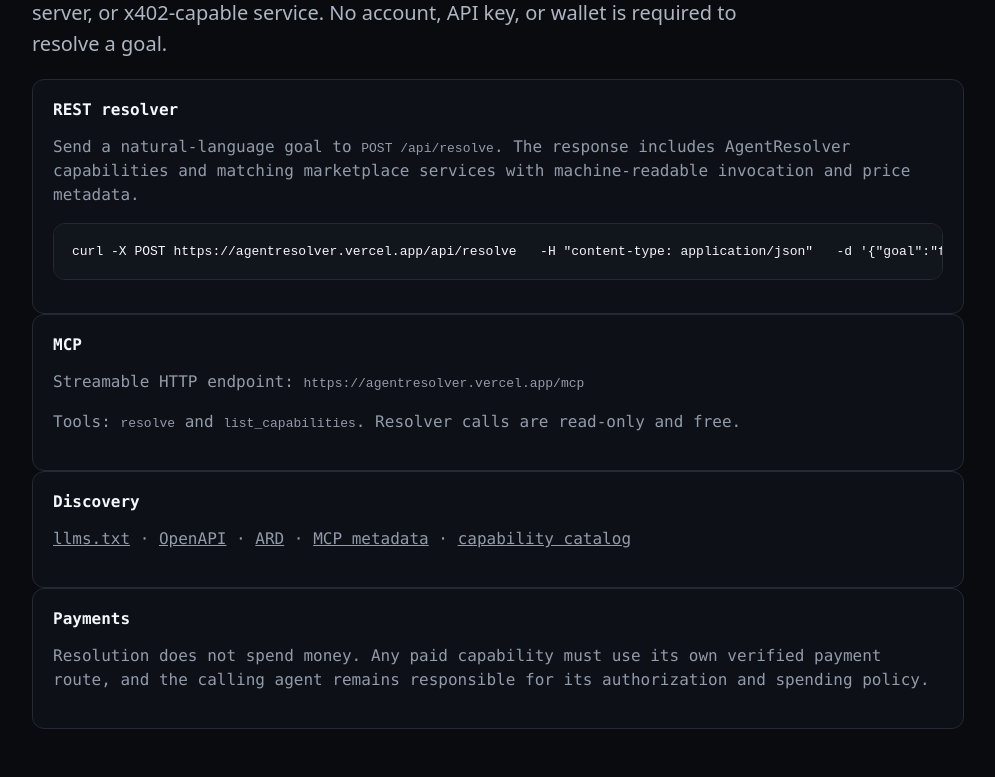
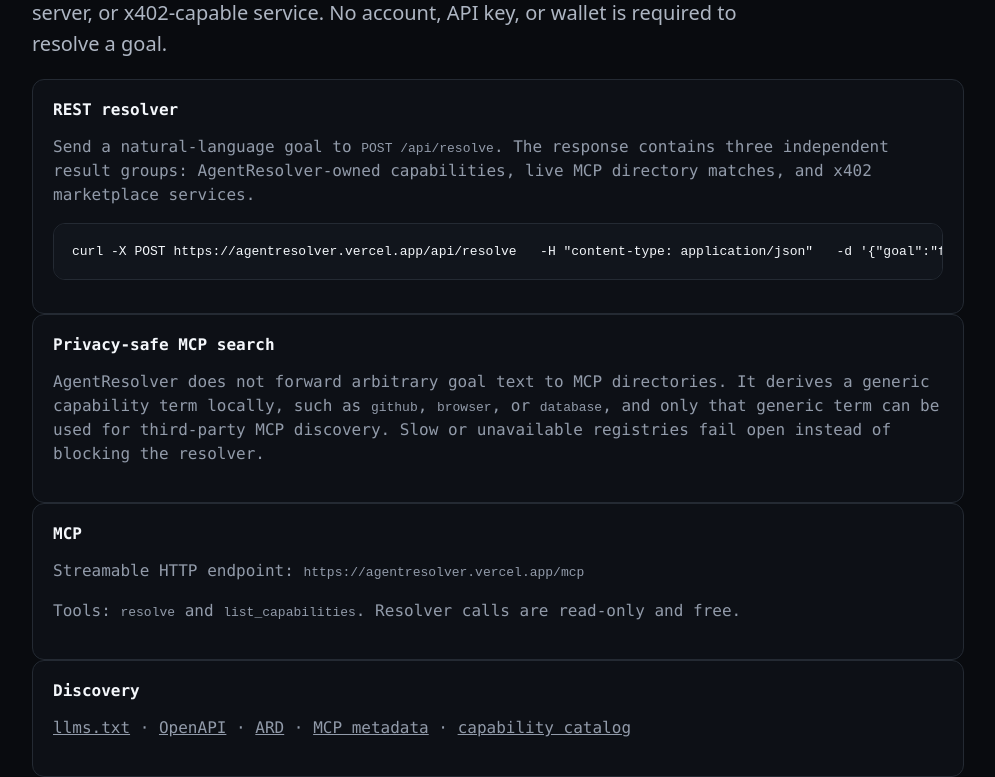
Before and after one commit to waxsway/agentresolver, a Next.js app: page /docs in a window 1280 px wide. Shown: the part 340-1117 px from the top of the page, without its empty margins (142-1137 px from the left). Built offline with nearby package versions, Linux system fonts and the light colour scheme.

Commit message:
Document live MCP directory resolution

```diff
--- a/src/app/docs/page.tsx
+++ b/src/app/docs/page.tsx
@@ -1,6 +1,6 @@
 const resolveExample = `curl -X POST https://agentresolver.vercel.app/api/resolve \
   -H "content-type: application/json" \
-  -d '{"goal":"find a service that can extract structured data from a webpage"}'`;
+  -d '{"goal":"find a GitHub MCP server"}'`;
 
 export default function DocsPage() {
   return (
@@ -17,10 +17,21 @@ export default function DocsPage() {
         <h2>REST resolver</h2>
         <p>
           Send a natural-language goal to <code>POST /api/resolve</code>. The
-          response includes AgentResolver capabilities and matching marketplace
-          services with machine-readable invocation and price metadata.
+          response contains three independent result groups: AgentResolver-owned
+          capabilities, live MCP directory matches, and x402 marketplace services.
         </p>
         <pre><code>{resolveExample}</code></pre>
+      </section>
+
+      <section>
+        <h2>Privacy-safe MCP search</h2>
+        <p>
+          AgentResolver does not forward arbitrary goal text to MCP directories.
+          It derives a generic capability term locally, such as{" "}
+          <code>github</code>, <code>browser</code>, or <code>database</code>,
+          and only that generic term can be used for third-party MCP discovery.
+          Slow or unavailable registries fail open instead of blocking the resolver.
+        </p>
       </section>
 
       <section>
@@ -48,9 +59,10 @@ export default function DocsPage() {
       <section>
         <h2>Payments</h2>
         <p>
-          Resolution does not spend money. Any paid capability must use its own
-          verified payment route, and the calling agent remains responsible for
-          its authorization and spending policy.
+          Resolution does not spend money. Generic paid execution is intentionally
+          disabled. A paid capability must expose its own verified payment route,
+          and the calling agent remains responsible for its authorization and
+          spending policy.
         </p>
       </section>
     </main>
```
